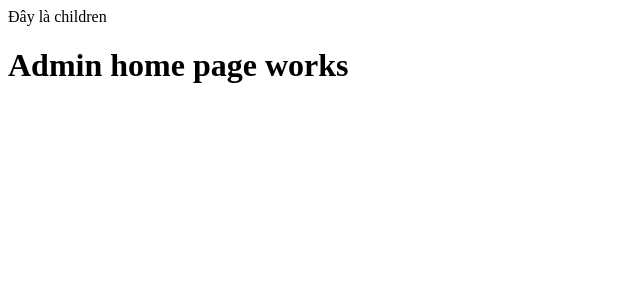
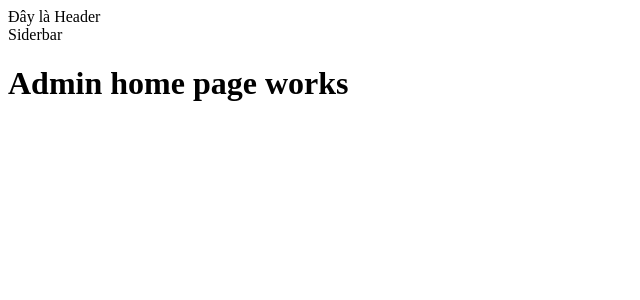
Before and after one commit to vanbui93/108-training-redux-saga, a React (Create React App) app: page / in a window 1280 px wide. Shown: the top 300 px of the page, without its empty margins (0-640 px from the left). Built offline with nearby package versions, Linux system fonts and the light colour scheme.

Commit message:
151 [REACT-ROUTER-DOM] Route-DieuHuong -> hien thi Component ok

```diff
--- a/src/commons/Layout/AdminLayoutRoute/index.js
+++ b/src/commons/Layout/AdminLayoutRoute/index.js
@@ -5,19 +5,21 @@ import { PropTypes } from 'prop-types';
 
 class AdminLayoutRoute extends Component {
   render() {
-    const { route } = this.props;
-    const { component: YourComponent, name, ...remainProps } = route; //remainProps là các thuộc tính còn lại trong ADMIN_ROUTES
+    const { component: YourComponent, ...remainProps } = this.props; //remainProps là các thuộc tính trong ADMIN_ROUTES
     return (
       //render là props của route
       //render là kết xuất component inline nội tuyến: render={() => <div>Home</div>}
       //mà ko phải truyền vào dạng:  component={Dashboard}
-      <Route {...remainProps} render={(routeProps) => <Dashboard><YourComponent {...routeProps} /></Dashboard> }/>
+      <Route {...remainProps} render={(routeProps) => <Dashboard><YourComponent {...routeProps} /></Dashboard>} />
     )
   }
 }
 
 AdminLayoutRoute.propTypes = {
-  route: PropTypes.object,
+  path: PropTypes.string,
+  component: PropTypes.oneOfType([PropTypes.object,PropTypes.func]),
+  exact: PropTypes.bool,
+  name: PropTypes.string,
 };
 
 export default AdminLayoutRoute;
--- a/src/components/Dashboard/Header/index.js
+++ b/src/components/Dashboard/Header/index.js
@@ -6,7 +6,7 @@ class Header extends Component {
   render() {
     return (
       <div>
-
+        Đây là Header
       </div>
     );
   }
--- a/src/components/Dashboard/Sidebar/index.js
+++ b/src/components/Dashboard/Sidebar/index.js
@@ -6,7 +6,7 @@ class Siderbar extends Component {
   render() {
     return (
       <div>
-
+        Siderbar
       </div>
     );
   }
--- a/src/components/Dashboard/index.js
+++ b/src/components/Dashboard/index.js
@@ -2,15 +2,20 @@ import React, { Component } from 'react';
 import { withStyles } from '@material-ui/styles';
 import styles from './styles';
 import { PropTypes } from 'prop-types';
+import Header from './Header/index';
+import Sidebar from './Sidebar/index';
 
 class Dashboard extends Component {
   render() {
-
     //children nhận tất cả props của route
     //(ở đây lấy props từ App(route) -> AdminLayoutRoute (routeProps)
     const { children, classes } = this.props;
     return (
-      <div className={classes.dashboard}>Đây là children{children}</div>
+      <div className={classes.dashboard}>
+        <Header/>
+        <Sidebar/>
+        {children}
+      </div>
     );
   }
 };
--- a/src/containers/App/App.js
+++ b/src/containers/App/App.js
@@ -18,8 +18,16 @@ class App extends Component {
   renderAdminRoute = () => {
     let xhtml = null;
     xhtml = ADMIN_ROUTES.map((route, index) => {
+      console.log(ADMIN_ROUTES);
+
       return (
-        <AdminLayoutRoute key={index} route={route} />
+        <AdminLayoutRoute
+          key={index}
+          path={route.path}
+          component={route.component}
+          exact={route.exact}
+          name={route.name}
+        />
       )
     })
     return xhtml;
```
